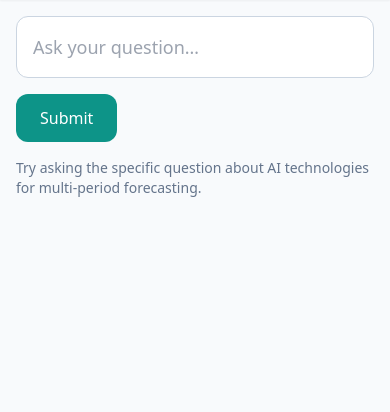
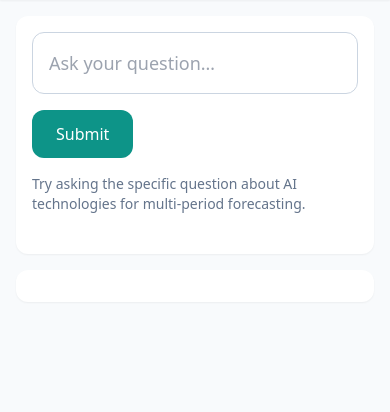
Before and after one commit to egorhowtocode/Basics-of-Econometrics, a Flask app: page / in a window 390 px wide. Shown: the part 64-476 px from the top of the page. Run offline with Flask 3, Linux system fonts and the light colour scheme; some libraries are stand-ins or nearby versions.

Commit message:
Redesign layout with responsive panels

```diff
--- a/templates/index.html
+++ b/templates/index.html
@@ -1,6 +1,8 @@
 {% extends 'base.html' %}
 {% block content %}
-<div class="max-w-4xl mx-auto p-4 md:p-6 lg:p-8">
+<div class="w-full h-full flex flex-col md:flex-row gap-4 p-4 md:p-6">
+    <!-- Left Panel -->
+    <div class="w-full md:w-3/5 bg-white dark:bg-slate-900 rounded-xl shadow-sm flex flex-col p-4">
         <form id="question-form" class="space-y-4">
             <input id="question-input" type="text" name="q" class="w-full text-lg p-4 rounded-xl border border-slate-300 dark:border-slate-700 bg-white dark:bg-slate-900 focus:outline-none focus-visible:ring-2 ring-teal-500" placeholder="Ask your question…" />
             <button type="submit" class="px-6 py-3 rounded-xl bg-teal-600 text-white hover:bg-teal-700 focus:outline-none focus-visible:ring-2 ring-teal-500">Submit</button>
@@ -12,10 +14,12 @@
                 <path class="opacity-75" fill="currentColor" d="M4 12a8 8 0 018-8v4a4 4 0 00-4 4H4z"></path>
             </svg>
         </div>
-    <div class="mt-8 flex flex-col lg:flex-row lg:items-start gap-8">
-        <div id="results" class="flex-1 space-y-4"></div>
-        <div id="gartner-container" class="hidden lg:w-1/3 lg:sticky lg:top-1/2 lg:-translate-y-1/2">
-            <svg id="gartner-curve" viewBox="0 0 700 300" class="w-full h-64">
+        <div id="results" class="mt-6 flex-1 overflow-y-auto scroll-smooth space-y-4"></div>
+    </div>
+    <!-- Right Panel -->
+    <div class="w-full md:w-2/5 bg-white dark:bg-slate-900 rounded-xl shadow-sm flex items-center justify-center p-4">
+        <div id="gartner-container" class="w-full h-full flex items-center justify-center hidden">
+            <svg id="gartner-curve" viewBox="0 0 700 300" class="w-full h-auto max-h-full">
                 <path id="gc-discovery" class="gc-segment" d="M40 220 Q90 200 130 180" />
                 <path id="gc-trigger" class="gc-segment" d="M130 180 Q180 60 220 80" />
                 <path id="gc-peak" class="gc-segment" d="M220 80 Q240 60 260 90" />
```
Lines whose indentation alone changed are shown as unchanged.
